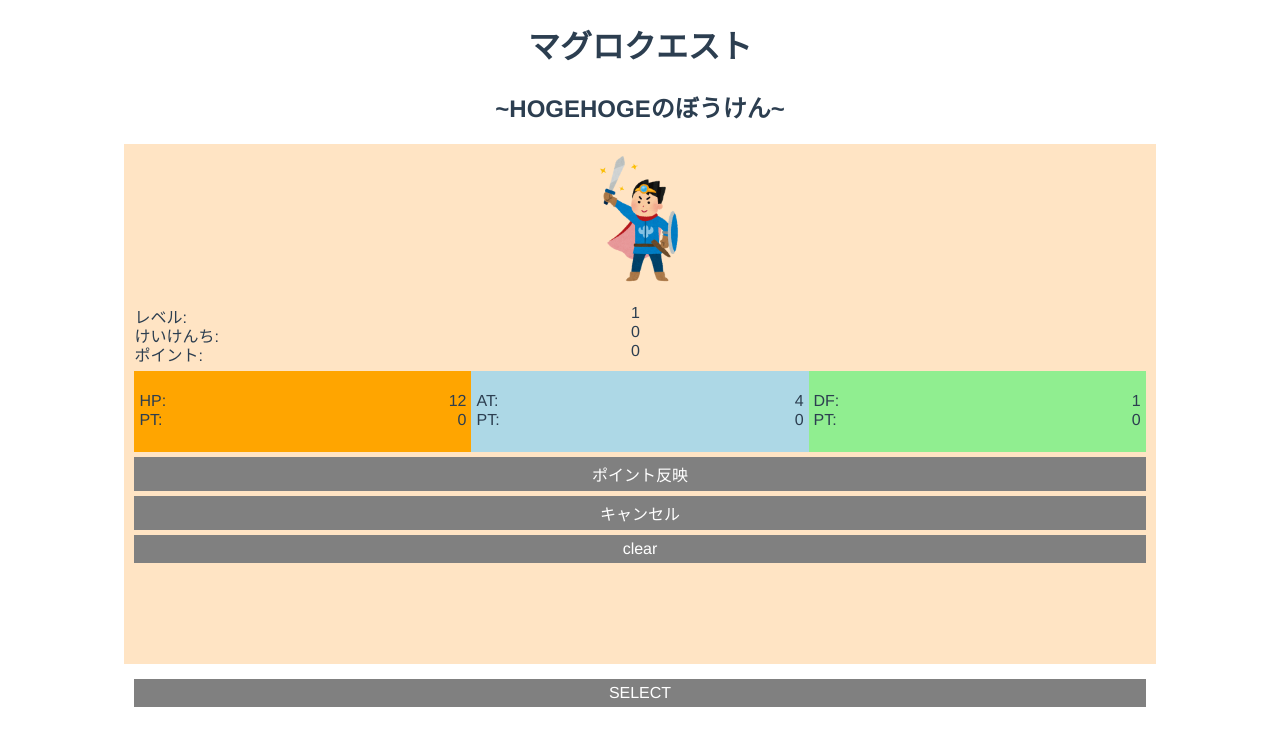
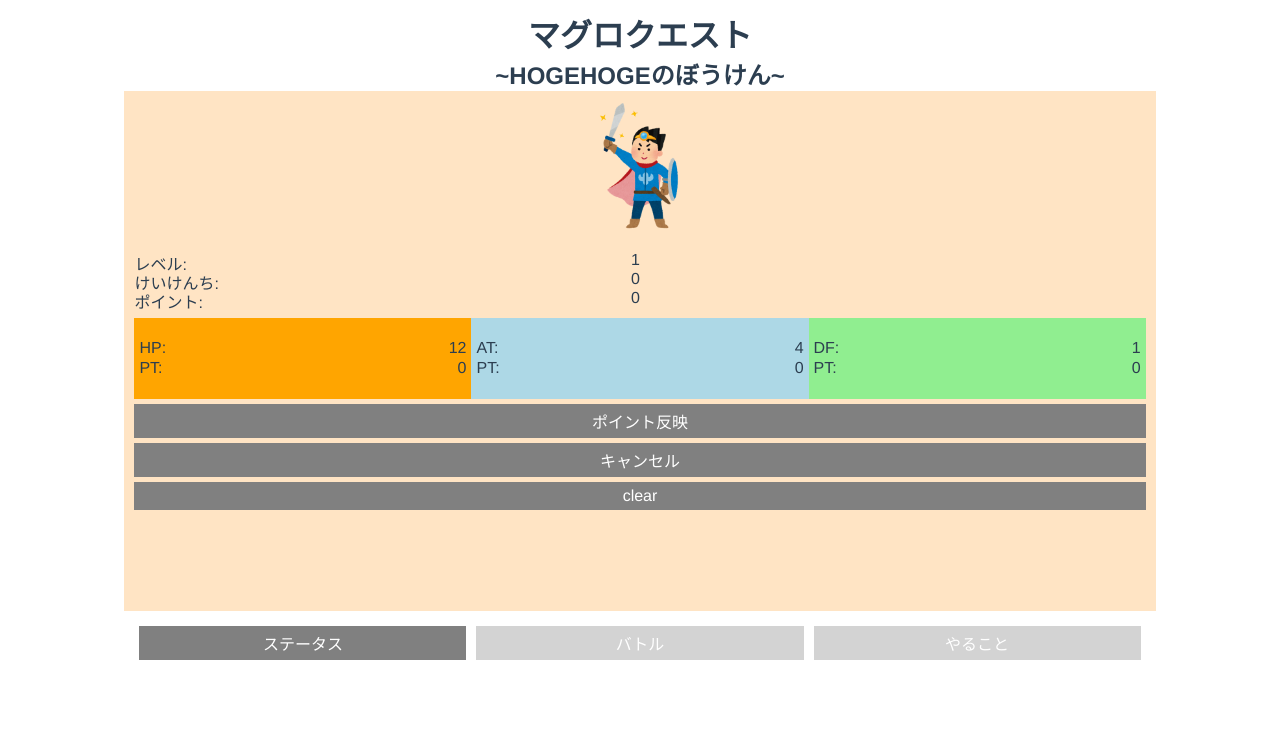
Before and after one commit to shorie9293/mytodo, a Vue app: page / in a window 1280 px wide. Shown: the top 746 px of the page. Built offline with nearby package versions, Linux system fonts and the light colour scheme.

Commit message:
セレクトボタンの実装 TODO画面の改善 - タイトルと経験値を入力しないとADDできなくした - 完了済みタスクが気持ち悪い色になるようにした

```diff
--- a/src/App.vue
+++ b/src/App.vue
@@ -33,4 +33,11 @@ export default {
   margin-top: 10px;
 }
 
+h1 {
+  margin: 0px;
+}
+h2 {
+  margin: 0px;
+}
+
 </style>
--- a/src/components/organisms/StatusComponent.vue
+++ b/src/components/organisms/StatusComponent.vue
@@ -125,9 +125,16 @@ export default {
       this.lvdata.exp += Number(this.lvdata.stexp);
       this.lvdata.stexp = 0;
     },
-    // 全データのリセット
+    // 全データのリセット。デバッグ用。
     clear: function() {
-      localStorage.clear();
+      if (confirm("OK!?")) {
+        if (confirm('ほんとに!?')) {
+          if (confirm("真的吗？")) {
+            localStorage.clear();
+            alert('ぼうけんのしょがきえました')
+          }
+        }
+      }
     }
   }
 
--- a/src/components/organisms/TodoPanel.vue
+++ b/src/components/organisms/TodoComponent.vue
@@ -1,14 +1,16 @@
 <!-- TODOを表示するパネル
 TODOの機能はこのコンポーネントで完結できるようにする。 -->
 <template>
-  <div v-for="(todo, index) in todos" :key="todo.id">
-    <input :id="todo.id" type="checkbox" v-model="todo.checked">
-    <label :for="todo.id">{{ todo.value }}: {{ todo.exp }}</label><span @click="deleteItem(index)"> [x]</span>
+  <div class="component">
+    <div v-for="(todo, index) in todos" :key="todo.id">
+      <input :id="todo.id" type="checkbox" v-model="todo.checked">
+      <label :for="todo.id" ><span :class="{ finished : todo.checked }">{{ todo.value }}</span>: {{ todo.exp }}</label><span @click="deleteItem(index)"> [x]</span>
+    </div>
   </div>
   <dl>
-  <dt>タイトル</dt>
+  <dt>タイトル<span v-show="isInputTitle" class="inputError"> あたいをいれてね</span></dt>
   <dd><input type="text" v-model="todo_title"/></dd>
-  <dt>けいけんち</dt>
+  <dt>けいけんち<span v-show="isInputExp" class="inputError"> あたいをいれてね</span></dt>
   <dd><input type="Number" v-model="todo_exp"/></dd>
   </dl>
   <Button @click="addTodo" title="くわえる"/>
@@ -33,6 +35,8 @@ export default {
       todo_title: '',
       todo_exp: '',
       id_number: 0,
+      isInputTitle: false,
+      isInputExp: false,
     }
   },
   mounted: function() {
@@ -56,6 +60,21 @@ export default {
     // todoを加える
     addTodo: function() {
       // !!task!! ここにあとから全部入ってないと入力できないようにする
+      this.isInputTitle = false;
+      this.isInputExp = false;
+
+      if (this.todo_title == '') {
+        this.isInputTitle = true;
+      }
+
+      if (this.todo_exp == '') {
+        this.isInputExp = true;
+      }
+
+      if (this.isInputTitle || this.isInputExp) {
+        return;
+      }
+
       this.todos.push({id: this.id_number, value: this.todo_title, exp: this.todo_exp, checked: false});
       this.id_number++;
       this.todo_title = '';
@@ -113,5 +132,20 @@ export default {
 </script>
 
 <style scoped>
+.component {
+  text-align: left;
+}
 
+.inputError {
+  color: red;
+  font-size: 50%;
+}
+
+.finished {
+  color:lightseagreen;
+  font-style: italic;
+  font-family: 'Times New Roman', 'ＭＳ Ｐゴシック', serif;
+  font-weight: bold;
+  letter-spacing: 0.2em;
+}
 </style>
--- a/src/components/template/QuestTemplate.vue
+++ b/src/components/template/QuestTemplate.vue
@@ -2,26 +2,27 @@
 <template>
   <div class="display-panel">
     <template v-if="display==0">
-      <StatusComponent class="component"/>
+      <status-component class="component"/>
     </template>
     <template v-else-if="display==1">
-      <BattleComponent class="component"/>
+      <battle-component class="component"/>
     </template>
     <template v-else>
-      <TodoPanel class="component"/>
+      <todo-component class="component"/>
     </template>
   </div>
-  <div class="btn">
-    <Button title="SELECT" @click="selectComp"/>
+  <div class="btns">
+    <Button title="ステータス" @click="display=0" class="btn" :class="{ selected : display != 0 }"/>
+    <Button title="バトル" @click="display=1" class="btn" :class="{ selected : display != 1 }"/>
+    <Button title="やること" @click="display=2" class="btn" :class="{ selected : display != 2 }"/>
   </div>
 </template>
 
 <script>
 import Button from '../atoms/Button'
-import StatusComponent from '../organisms/StatusComponent'
-import BattleComponent from '../organisms/BattleComponent'
-import TodoPanel from '../organisms/TodoPanel.vue'
-
+import TodoComponent from '../organisms/TodoComponent.vue'
+import StatusComponent from '../organisms/StatusComponent.vue'
+import BattleComponent from '../organisms/BattleComponent.vue'
 
 export default {
   name: 'QuestTemplate',
@@ -29,7 +30,7 @@ export default {
     Button,
     StatusComponent,
     BattleComponent,
-    TodoPanel
+    TodoComponent,
   },
   data: function() {
     return{
@@ -65,10 +66,21 @@ export default {
 
   }
 
-  .btn {
+  .btns {
+    display: flex;
     padding: 10px;
     width: 80%;
     margin-right: auto;
     margin-left: auto;
   }
+
+  .btn {
+    width: 100%;
+    margin-left: 5px;
+    margin-right: 5px;
+  }
+
+  .selected {
+    background-color: lightgray;
+  }
 </style>
```
